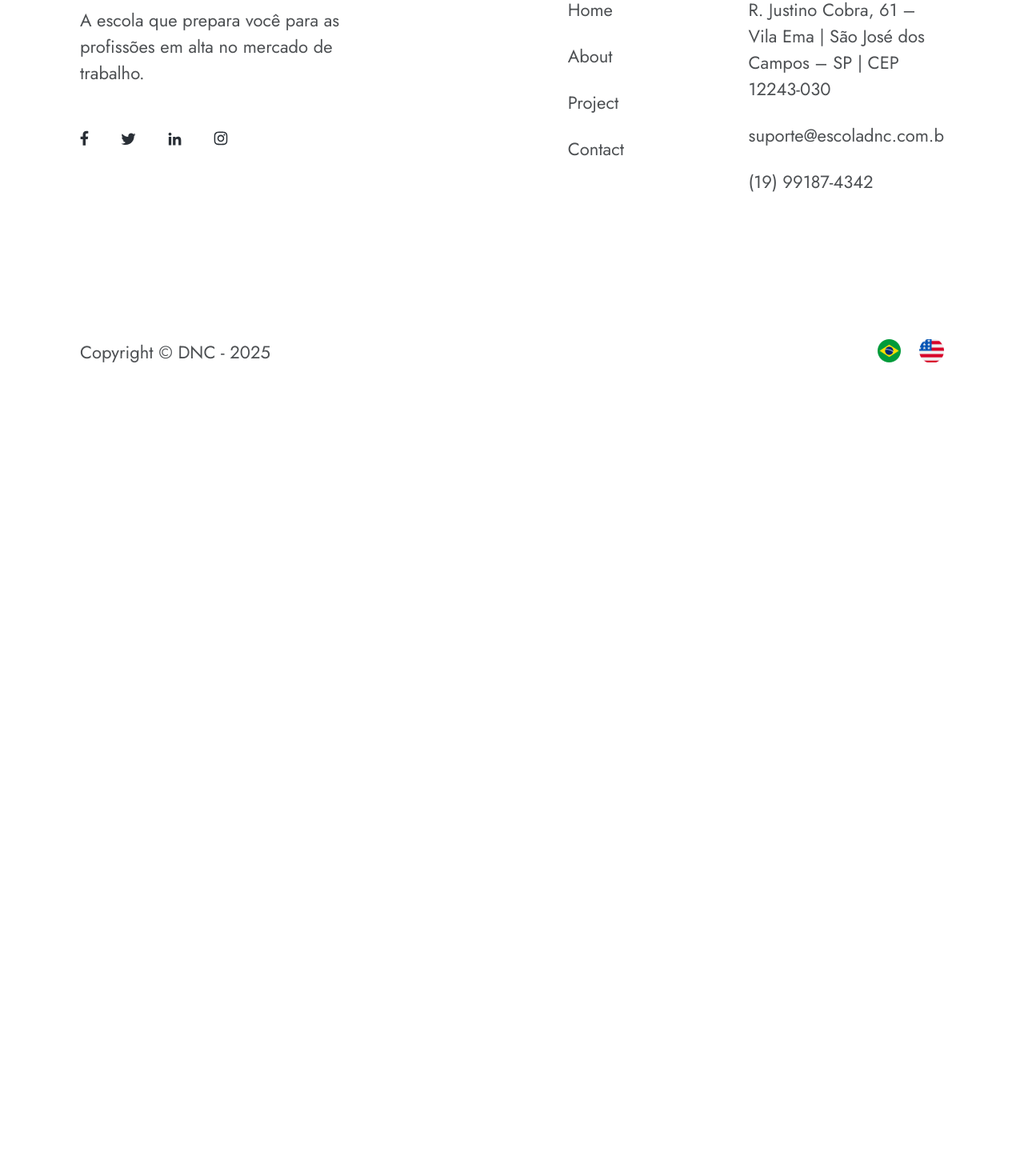
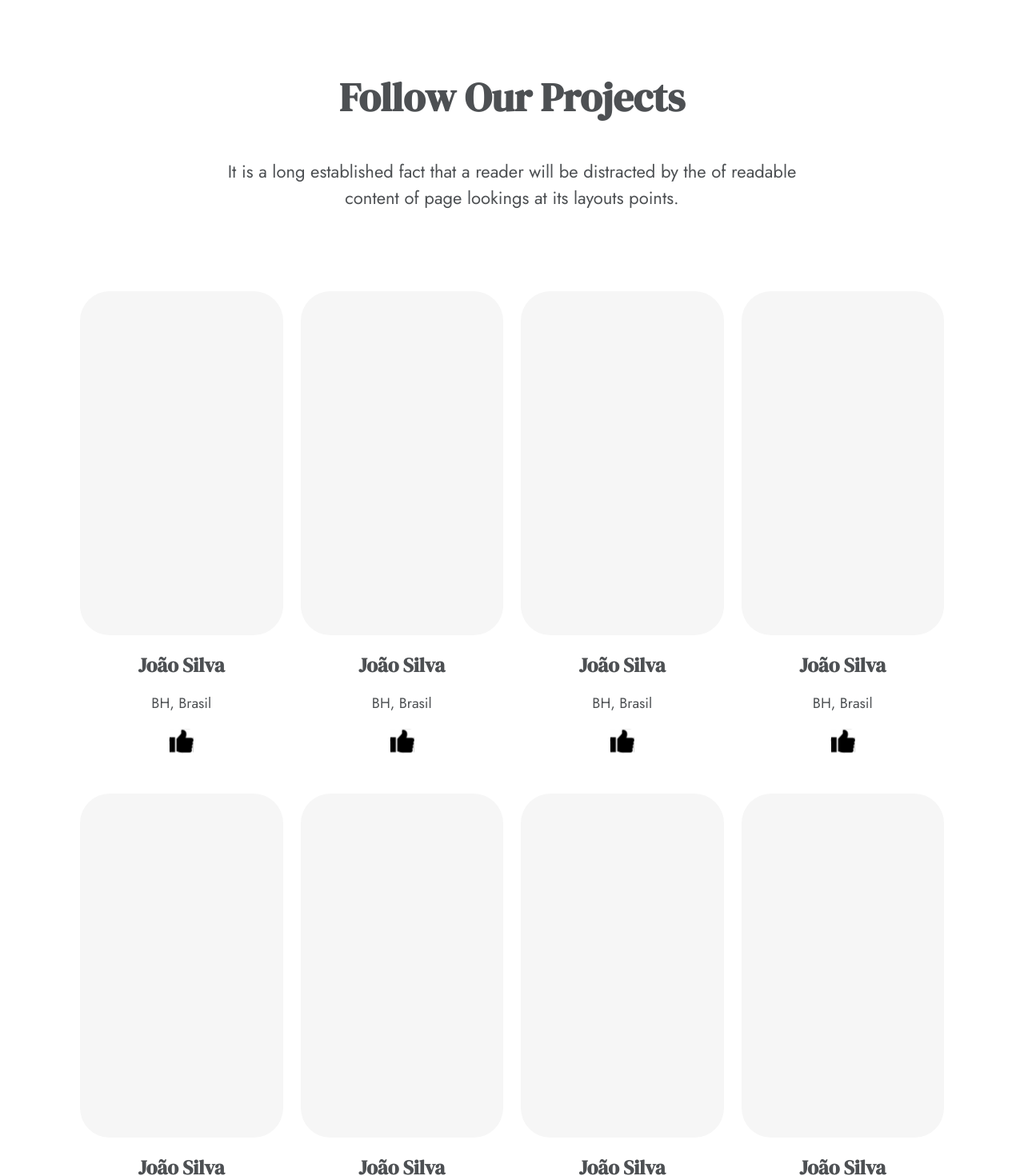
Before and after one commit to EdgarPeres/dnc-arq-edgar, a React (Vite) app: page / in a window 1280 px wide. Shown: the part 1018-2488 px from the top of the page at 80% size. Before the commit the page ends 1550 px from the top, so only its background shows below. Built offline with nearby package versions, Linux system fonts and the light colour scheme.

Commit message:
Create project component

```diff
--- /dev/null
+++ b/src/components/ProjectsList/ProjectsList.css
@@ -0,0 +1,54 @@
+.projects-section {
+    margin: 150px 0;
+    text-align: center;
+}
+
+.projects-hero {
+    margin: 0 auto 100px auto;
+    max-width: 767px;
+
+}
+
+.projects-hero h2 {
+    font-size: 50px;
+}
+
+.projects-hero p {
+    font-size: 22px;
+    margin: 10px 0 0 0;
+}
+
+.projects-grid {
+    display: grid;
+    grid-template-columns: repeat(4, 1fr);
+    gap: 50px 22px;
+}
+
+.projects-card .thumb {
+    background-position: center;
+    background-size: cover;
+    border-radius: 37px;
+    height: 430px;
+    width: 100%;
+}
+
+.projects-card h3 {
+    font-size: 25px;
+    margin: 20px 0 0 0;
+}
+
+.projects-card p {
+    font-size: 18px;
+}
+
+@media (max-width:768px) {
+    .projects-grid {
+        grid-template-columns: repeat(2, 1fr);
+    }
+}
+
+@media (max-width:568px) {
+      .projects-grid {
+        grid-template-columns: 1fr;
+    }
+}
--- /dev/null
+++ b/src/components/ProjectsList/ProjectsList.jsx
@@ -0,0 +1,66 @@
+import './ProjectsList.css'
+//ASSETS
+import LikedFilled from '../../assets/like_filled.svg'
+
+function ProjectsList() {
+    return (
+        <div className="projects-section">
+            <div className="projects-hero">
+                <h2>Follow Our Projects</h2>
+                <p>It is a long established fact that a reader will be distracted by the of readable content of page  lookings at its layouts  points.</p>
+            </div>
+            <div className="projects-grid">
+                <div className="projects-card d-flex jc-center al-center fd-column">
+                    <div className="thumb tertiary-background"></div>
+                    <h3>João Silva</h3>
+                    <p>BH, Brasil</p>
+                    <img src={LikedFilled} />
+                </div>
+                <div className="projects-card d-flex jc-center al-center fd-column">
+                    <div className="thumb tertiary-background"></div>
+                    <h3>João Silva</h3>
+                    <p>BH, Brasil</p>
+                    <img src={LikedFilled} />
+                </div>
+                <div className="projects-card d-flex jc-center al-center fd-column">
+                    <div className="thumb tertiary-background"></div>
+                    <h3>João Silva</h3>
+                    <p>BH, Brasil</p>
+                    <img src={LikedFilled} />
+                </div>
+                <div className="projects-card d-flex jc-center al-center fd-column">
+                    <div className="thumb tertiary-background"></div>
+                    <h3>João Silva</h3>
+                    <p>BH, Brasil</p>
+                    <img src={LikedFilled} />
+                </div>
+                <div className="projects-card d-flex jc-center al-center fd-column">
+                    <div className="thumb tertiary-background"></div>
+                    <h3>João Silva</h3>
+                    <p>BH, Brasil</p>
+                    <img src={LikedFilled} />
+                </div>
+                <div className="projects-card d-flex jc-center al-center fd-column">
+                    <div className="thumb tertiary-background"></div>
+                    <h3>João Silva</h3>
+                    <p>BH, Brasil</p>
+                    <img src={LikedFilled} />
+                </div>
+                  <div className="projects-card d-flex jc-center al-center fd-column">
+                    <div className="thumb tertiary-background"></div>
+                    <h3>João Silva</h3>
+                    <p>BH, Brasil</p>
+                    <img src={LikedFilled} />
+                </div>
+                  <div className="projects-card d-flex jc-center al-center fd-column">
+                    <div className="thumb tertiary-background"></div>
+                    <h3>João Silva</h3>
+                    <p>BH, Brasil</p>
+                    <img src={LikedFilled} />
+                </div>
+            </div>
+        </div>
+    )
+}
+
+export default ProjectsList
--- a/src/main.css
+++ b/src/main.css
@@ -36,7 +36,7 @@
   background-color: #1D1D1D;
 }
 
-.tertiary-backgorund {
+.tertiary-background {
   background-color: #F6F6F6;
 }
 
--- a/src/pages/Home.jsx
+++ b/src/pages/Home.jsx
@@ -2,6 +2,7 @@
 import Footer from "../components/Footer/Footer"
 import Button from "../components/Button/Button"
 import Hero from "../components/Hero/Hero"
+import ProjectsList from "../components/ProjectsList/ProjectsList"
 
 function Home() {
     return (
@@ -9,6 +10,7 @@
             <Header />
             <div className="container">
                 <Hero />
+                <ProjectsList/>
             </div>
             <Footer />
         </>
```
Also changed, not shown: src/assets/like.svg (added), src/assets/like_filled.svg (added).
